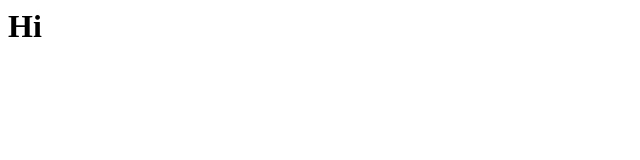
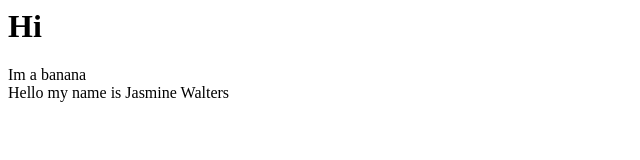
Before and after one commit to jsmnwltrs/js-functions, a plain HTML site: page index.html in a window 1280 px wide. Shown: the whole page, without its empty margins (0-640 px from the left). Drawn offline with Linux system fonts and the light colour scheme.

Commit message:
added some javascript

```diff
--- a/index.html
+++ b/index.html
@@ -7,6 +7,8 @@
 </head>
 <body>
 <h1>Hi</h1>
+<div id=banana></div>
+<div id="greeting"></div>
     <script src="main.js"></script>
 </body>
 </html>
--- a/main.js
+++ b/main.js
@@ -0,0 +1,15 @@
+const bananaDiv = document.getElementById("banana");
+const greetingElement = document.getElementById("greeting")
+bananaDiv.innerHTML = "Im a banana";
+const lastName = "Walters"
+const firstName = "Jasmine"
+let counter = 0;
+counter = counter + 1;
+counter += 1;
+counter++;
+
+console.log("counter:",counter);
+
+//greetingElement.innerHTML = "Hello my name is " + firstName + " " + lastName;
+
+greetingElement.innerHTML = `Hello my name is ${firstName} ${lastName}`;
```
